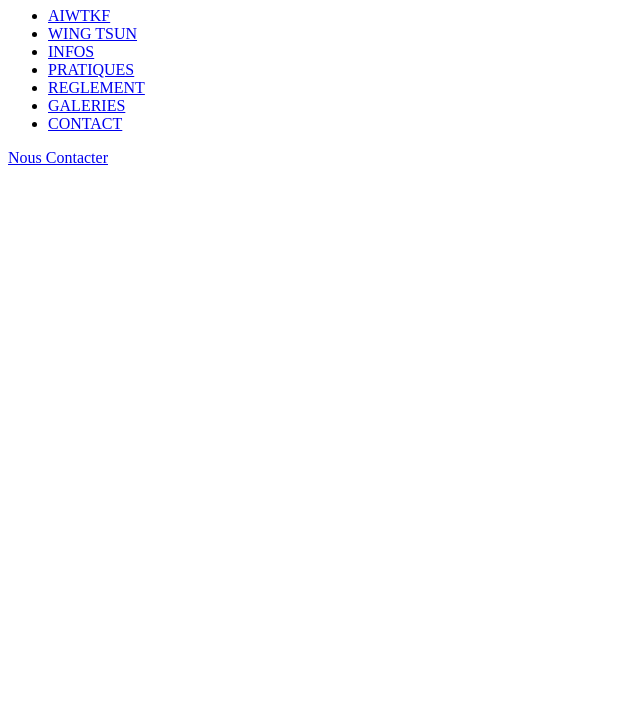
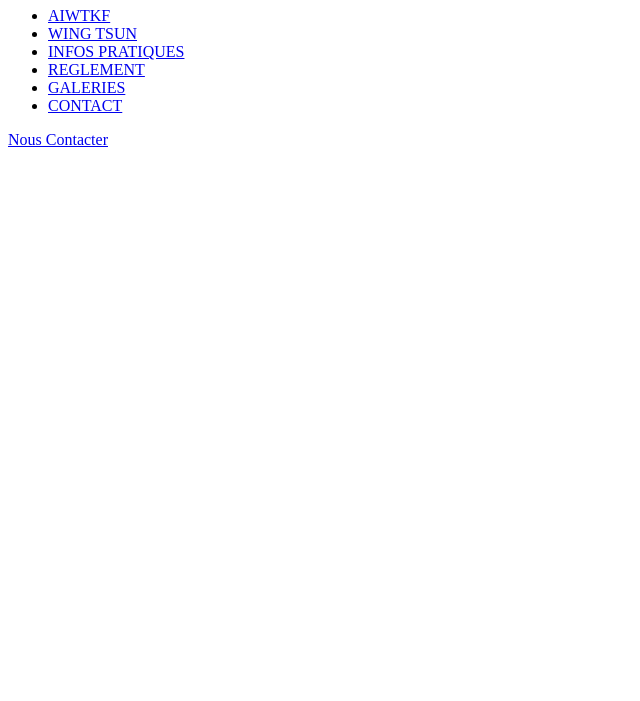
Before and after one commit to BenMichalak21/BenMichalak21.github.io, a plain HTML site: page page1.html in a window 1280 px wide. Shown: the part 99-800 px from the top of the page, without its empty margins (0-640 px from the left). Drawn offline with Linux system fonts and the light colour scheme.

Commit message:
Update page1.html

```diff
--- a/page1.html
+++ b/page1.html
@@ -19,10 +19,7 @@
           <a href="page3.html">WING TSUN</a>
         </li>
         <li>
-          <a href="page4.html">INFOS</a>
-        </li>
-        <li>
-          <a href="page5.html">PRATIQUES</a>
+          <a href="page4.html">INFOS PRATIQUES</a>
         </li>
         <li>
           <a href="page6.html">REGLEMENT</a>
```
